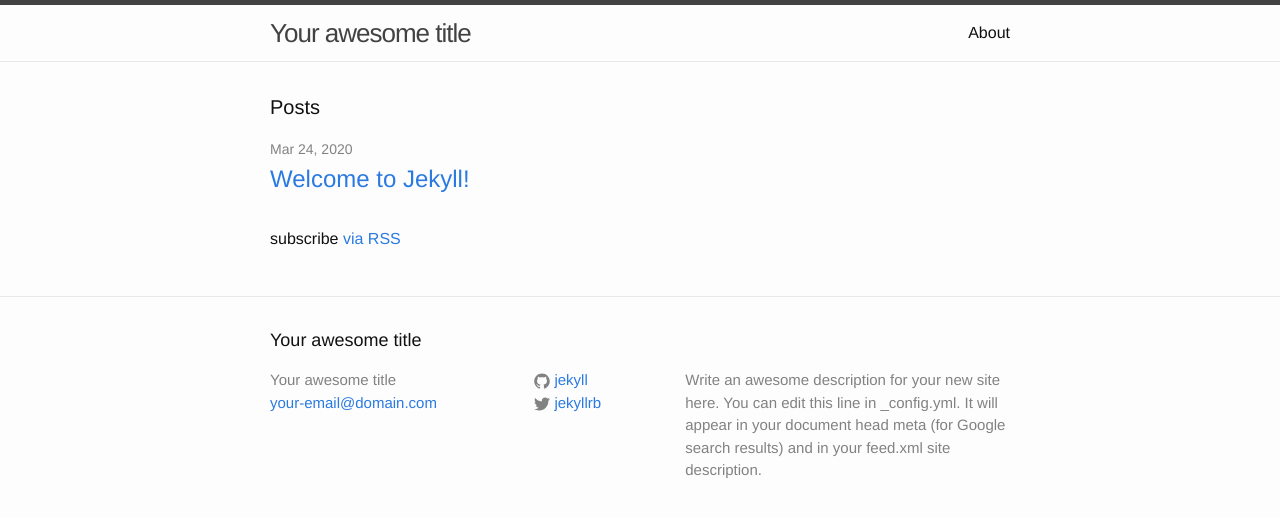
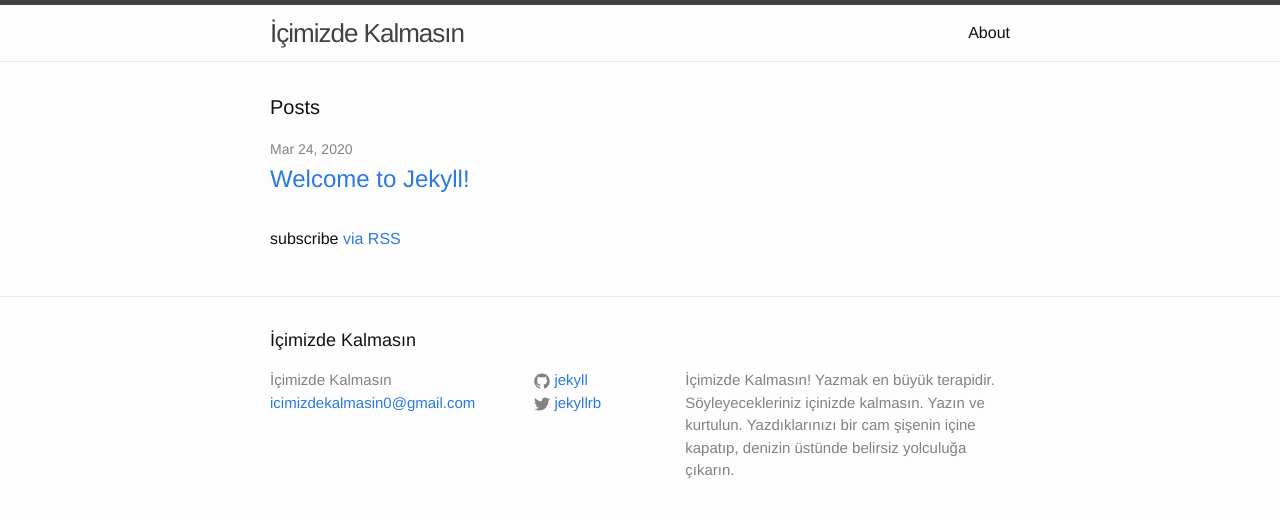
Before and after one commit to icimizdekalmasin/icimizdekalmasin.github.io, a Jekyll site: the page built from index.html, in a window 1280 px wide. Shown: the top 518 px of the page. Built offline with Jekyll 4.4.1, drawn with Linux system fonts in a browser that asks for light colours.

Commit message:
Main structure of the website is ready.

```diff
--- a/_config.yml
+++ b/_config.yml
@@ -1,14 +1,16 @@
 # Site settings
-title: Your awesome title
-email: your-email@domain.com
+title: İçimizde Kalmasın
+email: icimizdekalmasin0@gmail.com
 description: > # this means to ignore newlines until "baseurl:"
-  Write an awesome description for your new site here. You can edit this
-  line in _config.yml. It will appear in your document head meta (for
-  Google search results) and in your feed.xml site description.
+  İçimizde Kalmasın! Yazmak en büyük terapidir. Söyleyecekleriniz içinizde kalmasın. Yazın ve kurtulun. Yazdıklarınızı bir cam şişenin içine kapatıp, denizin üstünde belirsiz yolculuğa çıkarın.
 baseurl: "" # the subpath of your site, e.g. /blog/
-url: "http://yourdomain.com" # the base hostname & protocol for your site
+url: "http://icimizdekalmasin.github.io" # the base hostname & protocol for your site
 twitter_username: jekyllrb
 github_username:  jekyll
 
 # Build settings
 markdown: kramdown
+theme: minima
+
+disqus:
+    shortname: icimizde-kalmasin-1.disqus.com
```
